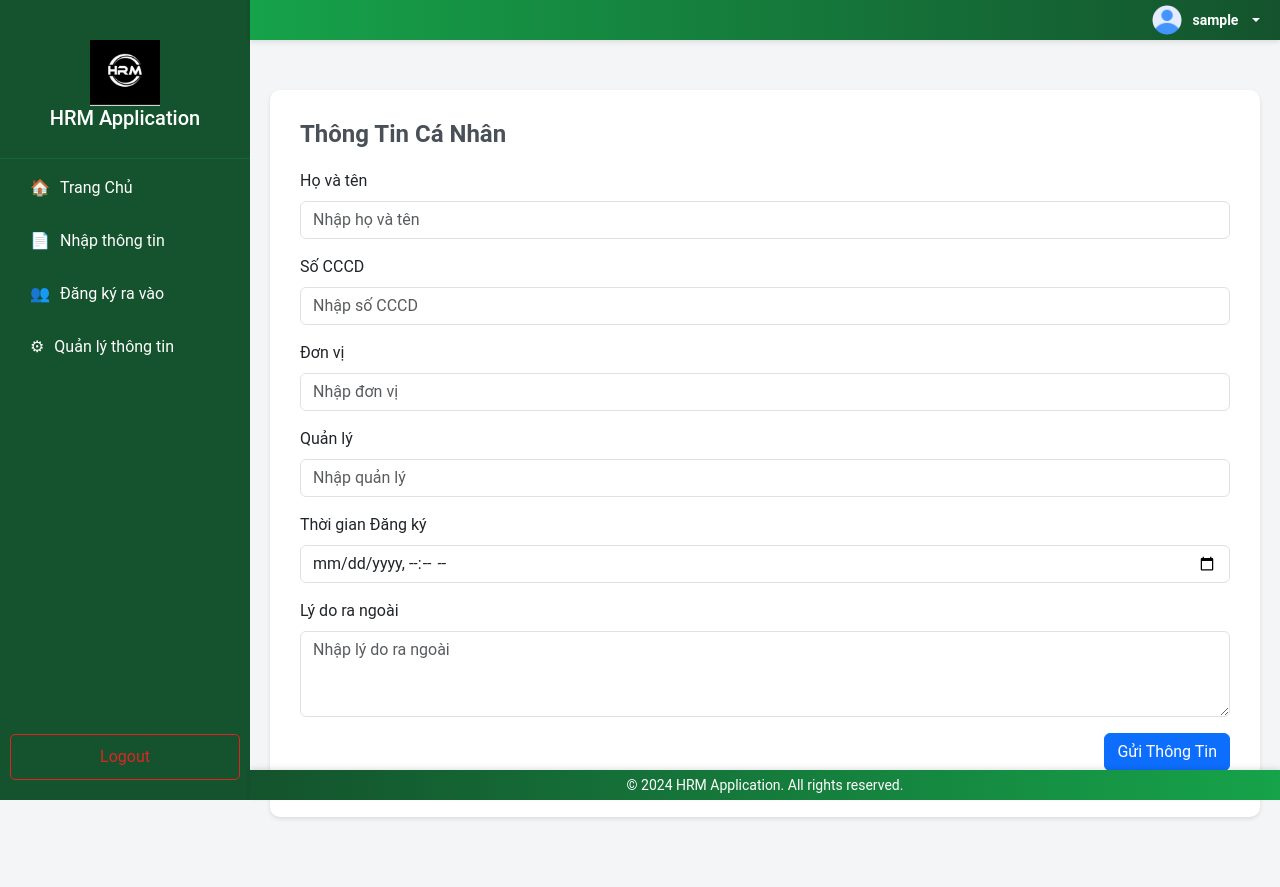
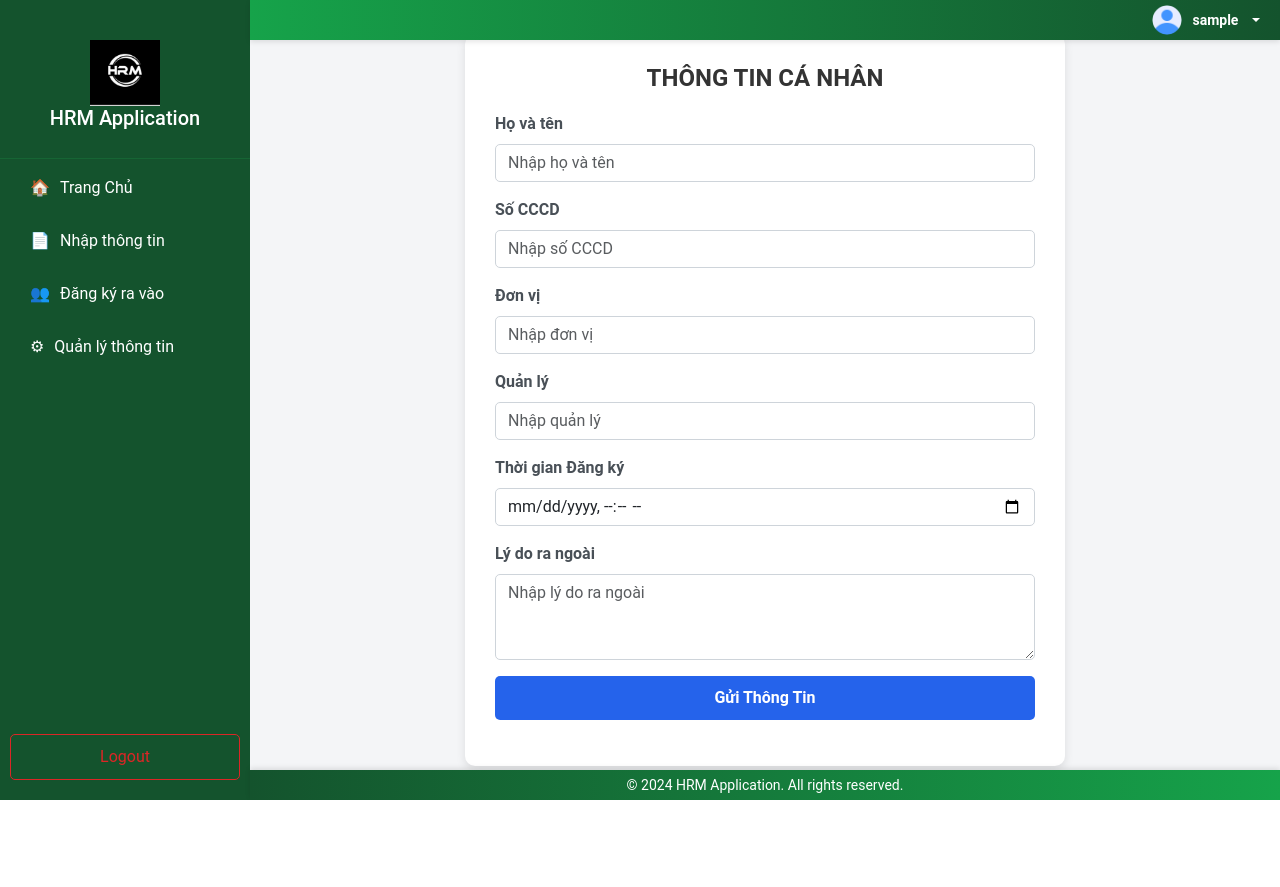
Before and after one commit to hanatools/shield-check, a Flask app: page / in a window 1280 px wide. After the commit the page ends 800 px from the top, so only its background shows below. Run offline with Flask 3, Linux system fonts and the light colour scheme; the visitor is signed in with stand-in values (Sample User, id 1); some libraries are stand-ins or nearby versions.

Commit message:
update daskboard tyle

```diff
--- a/app.py
+++ b/app.py
@@ -1,4 +1,6 @@
 from application import app
 
 if __name__ == "__main__":
-    app.run(debug=True)
+    # app.run(debug=True, host='0.0.0.0')
+    # app.run(debug=False, host='0.0.0.0')
+    app.run(debug=False, host='0.0.0.0', port=5001)
--- a/application/static/css/custom/dashboard.css
+++ b/application/static/css/custom/dashboard.css
@@ -0,0 +1,57 @@
+.content {
+    padding: 20px;
+    background-color: #f4f5f7; /* Light gray background for contrast */
+    min-height: 100vh; /* Ensure full-page height */
+    display: flex;
+    justify-content: center;
+    align-items: center;
+}
+
+.form-section {
+    background: white;
+    padding: 30px;
+    border-radius: 10px;
+    box-shadow: 0 4px 10px rgba(0, 0, 0, 0.1); /* Subtle shadow for depth */
+    width: 100%;
+    max-width: 600px; /* Restrict form width */
+}
+
+.form-section h4 {
+    margin-bottom: 20px;
+    font-weight: bold;
+    color: #333; /* Darker text for the header */
+    font-size: 24px; /* Larger heading size */
+    text-transform: uppercase; /* Stylish uppercase */
+}
+
+.form-label {
+    font-weight: bold; /* Bold labels for clarity */
+    color: #495057; /* Subtle gray text color */
+}
+
+.form-control {
+    border-radius: 5px; /* Rounded corners */
+    border: 1px solid #ced4da; /* Subtle border */
+    transition: all 0.3s ease; /* Smooth transition for focus */
+}
+
+.form-control:focus {
+    border-color: #2563eb; /* Bright blue border on focus */
+    box-shadow: 0 0 5px rgba(37, 99, 235, 0.5); /* Subtle glow effect */
+}
+
+.btn-primary {
+    background: #2563eb; /* Bright blue button */
+    border: none;
+    border-radius: 5px; /* Rounded corners */
+    padding: 10px 20px;
+    font-size: 16px;
+    font-weight: bold;
+    transition: all 0.3s ease;
+    width: 100%; /* Full-width button for a modern look */
+}
+
+.btn-primary:hover {
+    background: #1e40af; /* Darker blue on hover */
+    box-shadow: 0 2px 5px rgba(0, 0, 0, 0.2); /* Slight shadow on hover */
+}
--- a/application/templates/daskboard.html
+++ b/application/templates/daskboard.html
@@ -10,7 +10,7 @@
 {% block content %}
 <div class="content">
     <div class="form-section">
-        <h4>Thông Tin Cá Nhân</h4>
+        <h4 class="text-center">Thông Tin Cá Nhân</h4>
         <!-- Form content -->
         <form>
             <div class="mb-3">
```
